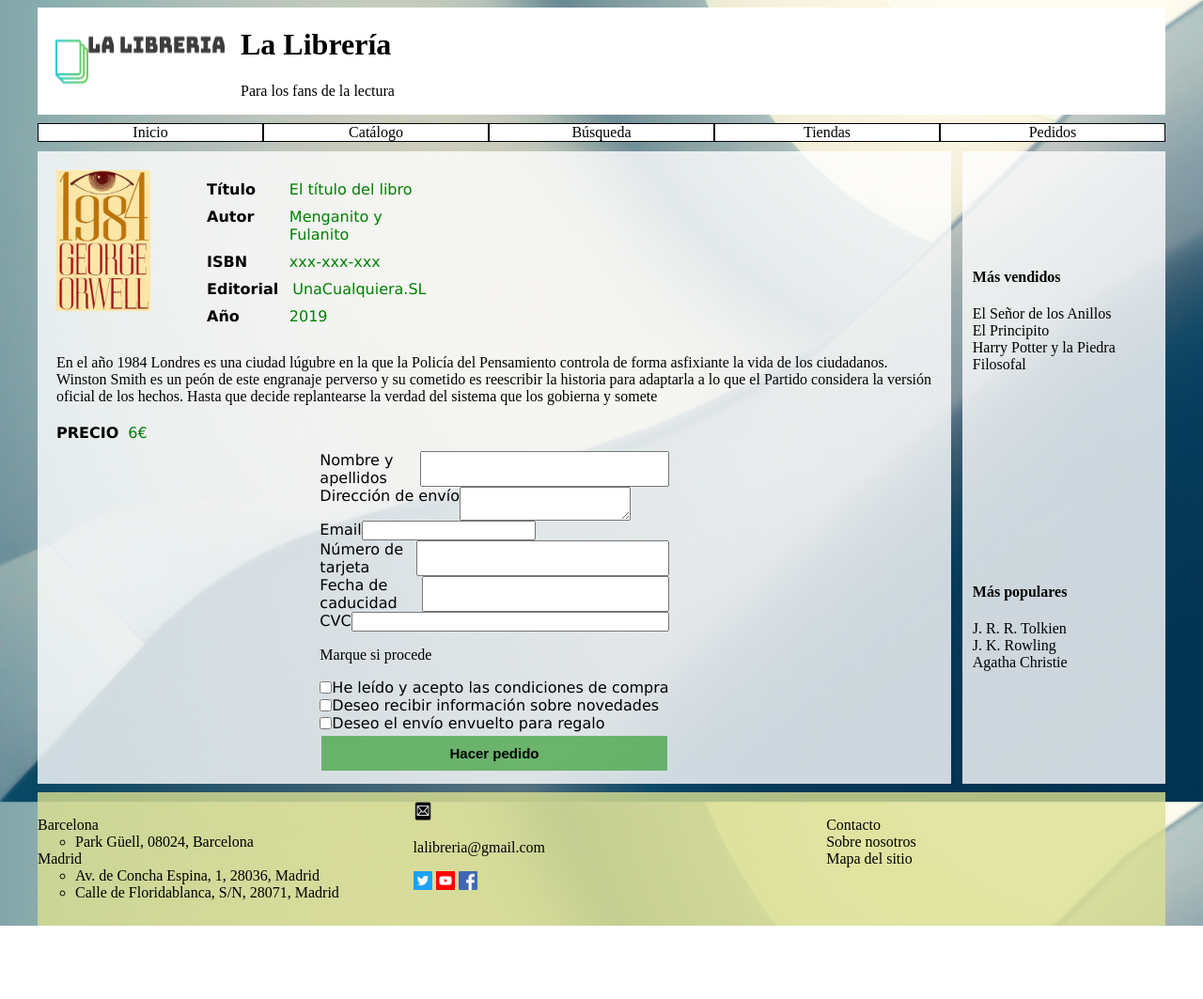
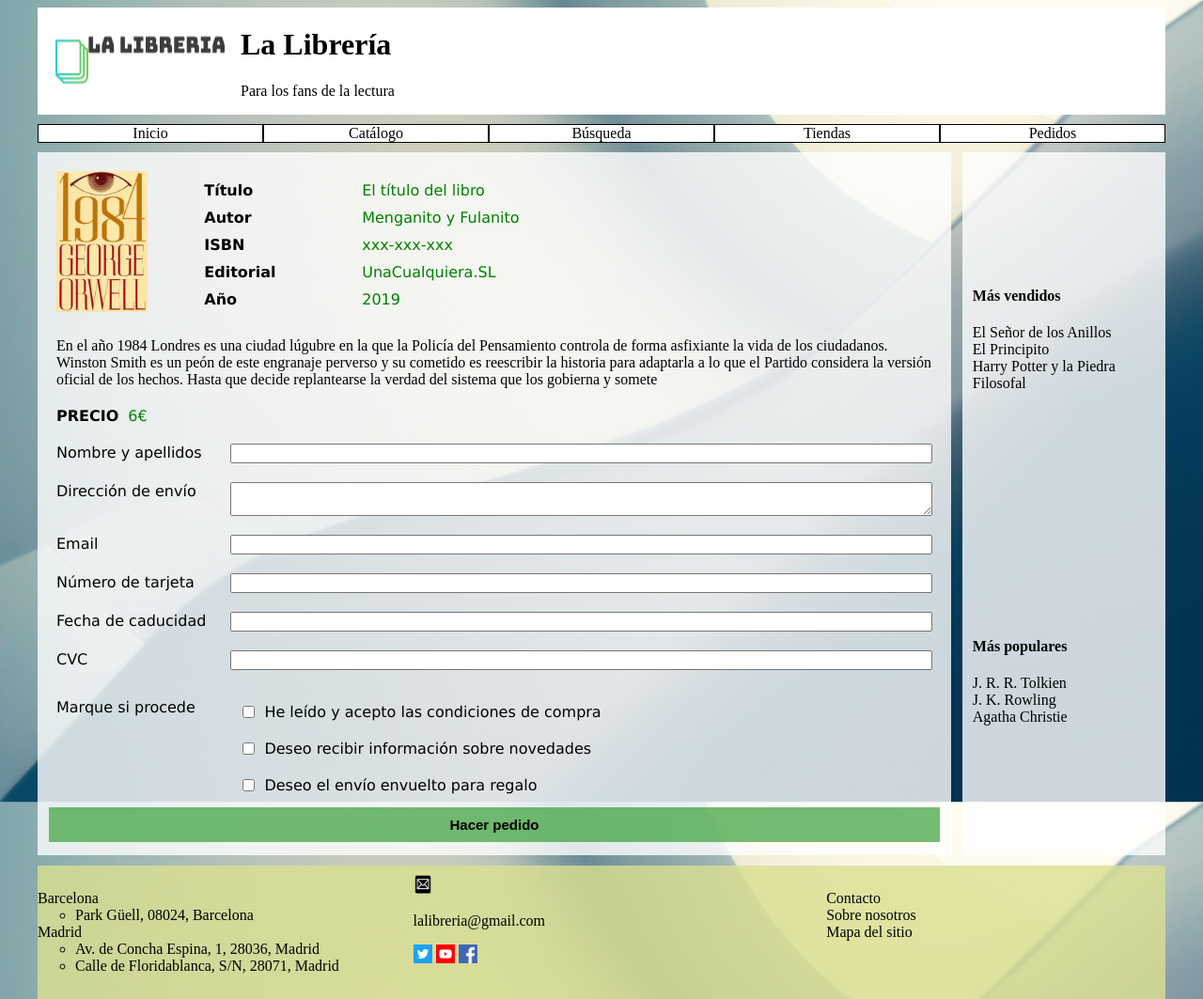
Before and after one commit to iscoct-universidad/TW, a PHP site: page /orders.html in a window 1280 px wide. Shown: the whole page at 94% size. Before the commit the page ends 985 px from the top, so only its background shows below. Run offline with PHP 8.4, Linux system fonts and the light colour scheme.

Commit message:
Formulario pedidos

```diff
--- a/Nacho/practica3/libreria2/orders.html
+++ b/Nacho/practica3/libreria2/orders.html
@@ -68,23 +68,39 @@
         </div>
 
         <form id="form-orders" action="procesar.php" method="POST">
-            <label>Nombre y apellidos<input type="text" name="nombre"/></label>
-            <label>Dirección de envío<textarea name="direccion"></textarea></label>
-            <label>Email<input type="email" name="email"/></label>
-            <label>Número de tarjeta<input type="text" name="tarjeta"/></label>
-            <label>Fecha de caducidad<input type="text" name="caducidad"/></label>
-            <label>CVC<input type="text" name="cvc"/></label>
+            <label><p>Nombre y apellidos</p>
+              <input type="text" name="nombre"/>
+            </label>
+            <label><p>Dirección de envío</p>
+              <textarea name="direccion"></textarea>
+            </label>
+            <label><p>Email</p>
+              <input type="email" name="email"/>
+            </label>
+            <label><p>Número de tarjeta</p>
+              <input type="text" name="tarjeta"/>
+            </label>
+            <label><p>Fecha de caducidad</p>
+              <input type="text" name="caducidad"/>
+            </label>
+            <label><p>CVC</p>
+              <input type="text" name="cvc"/>
+            </label>
 
-            <p>Marque si procede</p>
+            <div class="radio">
+              <p class="form-subtitle">Marque si procede</p>
+              <div class="radio-options">
                 <label><input type="checkbox" name="condiciones" value="condiciones"/>
-              He leído y acepto las condiciones de compra
+                  <p class="radio-text">He leído y acepto las condiciones de compra</p>
                 </label>
                 <label><input type="checkbox" name="maillist" value="maillist"/>
-              Deseo recibir información sobre novedades
+                  <p class="radio-text">Deseo recibir información sobre novedades</p>
                 </label>
                 <label><input type="checkbox" name="regalo" value="regalo"/>
-              Deseo el envío envuelto para regalo
+                  <p class="radio-text">Deseo el envío envuelto para regalo</p>
                 </label>
+              </div>
+            </div>
 
             <input type="submit" value="Hacer pedido"/>
           </form>
--- a/Nacho/practica3/libreria2/search.html
+++ b/Nacho/practica3/libreria2/search.html
@@ -61,9 +61,9 @@
             </select>
           </label>
 
-          <div id="radio">
+          <div class="radio">
             <p class="form-subtitle">Encuadernación</p>
-            <div id="radio-options">
+            <div class="radio-options">
               <label>
                 <input type="radio" name="encuadernacion" value="dura"/>
                 <p class="radio-text">Tapa dura</p>
--- a/Nacho/practica3/libreria2/site.css
+++ b/Nacho/practica3/libreria2/site.css
@@ -157,6 +157,35 @@
 
 }
 
+/* Formularios */
+
+form {
+  display: flex;
+  flex-direction: column;
+  margin: auto auto;
+}
+
+label {
+  margin: 10px;
+  font-family: 'Lucida Sans', 'Lucida Sans Regular', 'Lucida Grande', 'Lucida Sans Unicode', Geneva, Verdana, sans-serif;
+  display: flex;
+}
+
+label>input {
+  margin: 0 0;
+}
+
+label>p {
+  margin-top: 0;
+  margin-bottom: 0;
+  margin-right: 4;
+  width: 25%;
+}
+
+input[type=text], select, textarea, input[type="email"] {
+  width: 100%;
+}
+
 /* ----------------------------------------------- */
 /* ----------------------------------------------- */
 /* index.html */
@@ -207,7 +236,6 @@
 #info-pedido {
   display: flex;
   flex-direction: column;
-  /* flex-wrap: nowrap; */
 }
 
 #datos-libro {
@@ -221,12 +249,16 @@
   max-height: 150px;
 }
 
+#datos-pedido {
+  width: 100%;
+}
+
 #datos-pedido>li{
   display: flex;
 }
 
 #datos-pedido h4 {
-  width: 50%;
+  width: 25%;
 }
 
 #datos-pedido p {
@@ -241,6 +273,7 @@
 .valor {
   margin: 5px;
   color: green;
+  white-space: nowrap;
   font-family: 'Lucida Sans', 'Lucida Sans Regular', 'Lucida Grande', 'Lucida Sans Unicode', Geneva, Verdana, sans-serif;
 }
 
@@ -286,6 +319,15 @@
   color: white;
 }
 
+/* Formulario */
+
+#form-orders {
+  margin-left: 0;
+  margin-right: 0;
+  white-space: nowrap;
+}
+
+
 /* ----------------------------------------------- */
 /* ----------------------------------------------- */
 /* stores.html */
@@ -318,33 +360,6 @@
 /* ----------------------------------------------- */
 /* search.html */
 
-form {
-  display: flex;
-  flex-direction: column;
-  margin: auto auto;
-}
-
-label {
-  margin: 10;
-  font-family: 'Lucida Sans', 'Lucida Sans Regular', 'Lucida Grande', 'Lucida Sans Unicode', Geneva, Verdana, sans-serif;
-  display: flex;
-}
-
-label>input {
-  margin: 0 0;
-}
-
-label>p {
-  margin-top: 0;
-  margin-bottom: 0;
-  margin-right: 4;
-  width: 25%;
-}
-
-input[type=text], select{
-  width: 100%;
-}
-
 select {
   text-align: center;
   text-align-last: center;
@@ -376,20 +391,19 @@
   margin-right: 10;
 }
 
-#radio {
+.radio {
   /* text-align: right; */
   display: flex;
 }
 
-#radio-options {
+.radio-options {
   display: flex;
   flex-direction: column;
   width: 100%;
   margin-top: 15px;
 }
 
-#radio-options>label {
-  /* text-align: right; */
+.radio-options>label {
   flex-direction: row;
 }
 
```
Lines whose indentation alone changed are shown as unchanged.
